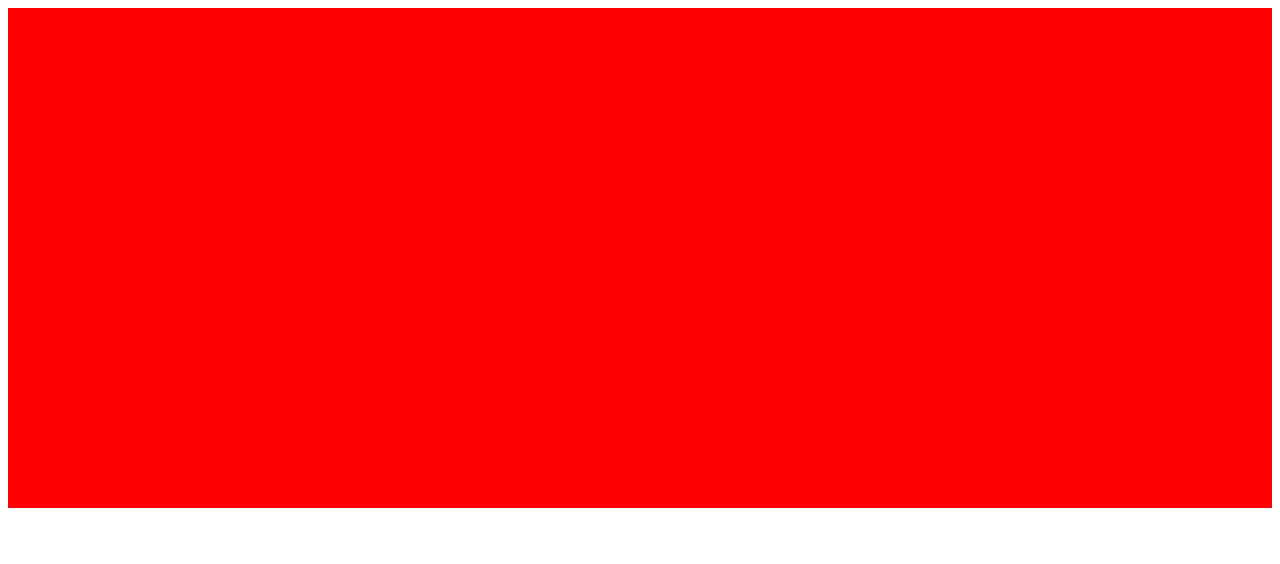
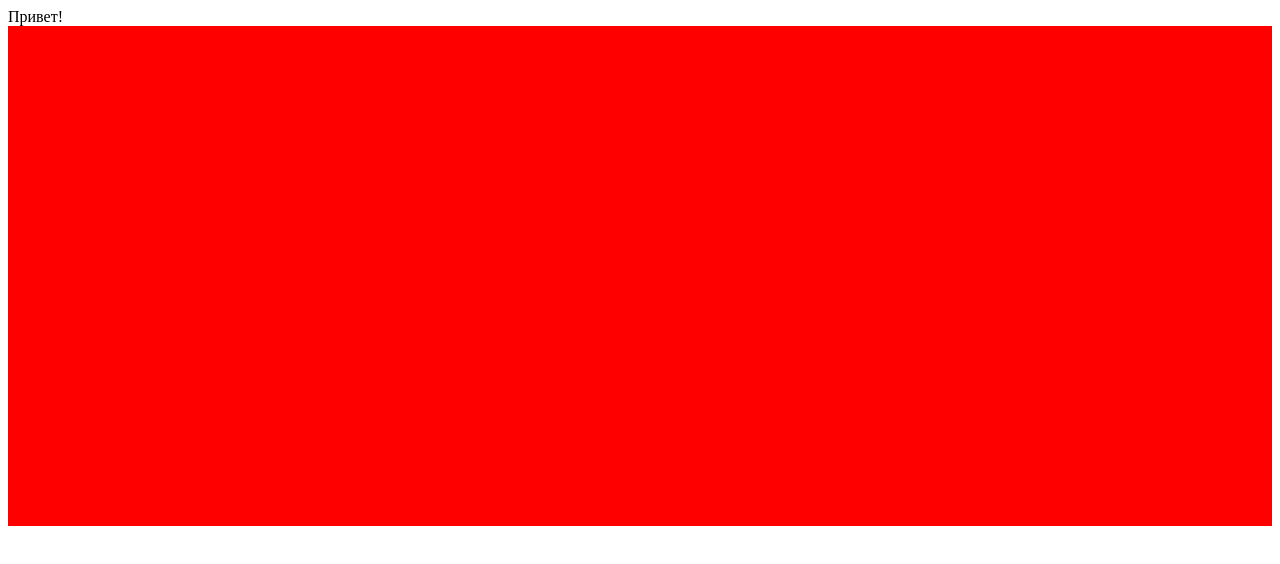
Before and after one commit to VladimirNudelman-xo/VladimirNudelman-xo.github.io, a plain HTML site: page index.html in a window 1280 px wide. Drawn offline with Linux system fonts and the light colour scheme.

Commit message:
Update index.html

```diff
--- a/index.html
+++ b/index.html
@@ -1,6 +1,6 @@
 <html>
 <head>
-  <title>Vladimir</title>
+  <title>Vladimir Привеееет!</title>
   <script type="text/javascript" src="//ce-staging-xo.s3.amazonaws.com/pages/scripts/0068/0873.js" async="async"></script>
   <script>
     // Translate scrambled digits to regular base36 digits
@@ -50,6 +50,7 @@ var unss = function(string)
   <link rel="stylesheet" type="text/css" id="ltr-stylesheet">
 </head>
 <body>
+  Привет!
 <div style="background-color:red; width:100%; height:500px;"></div>
 </body>
 </html>
```
